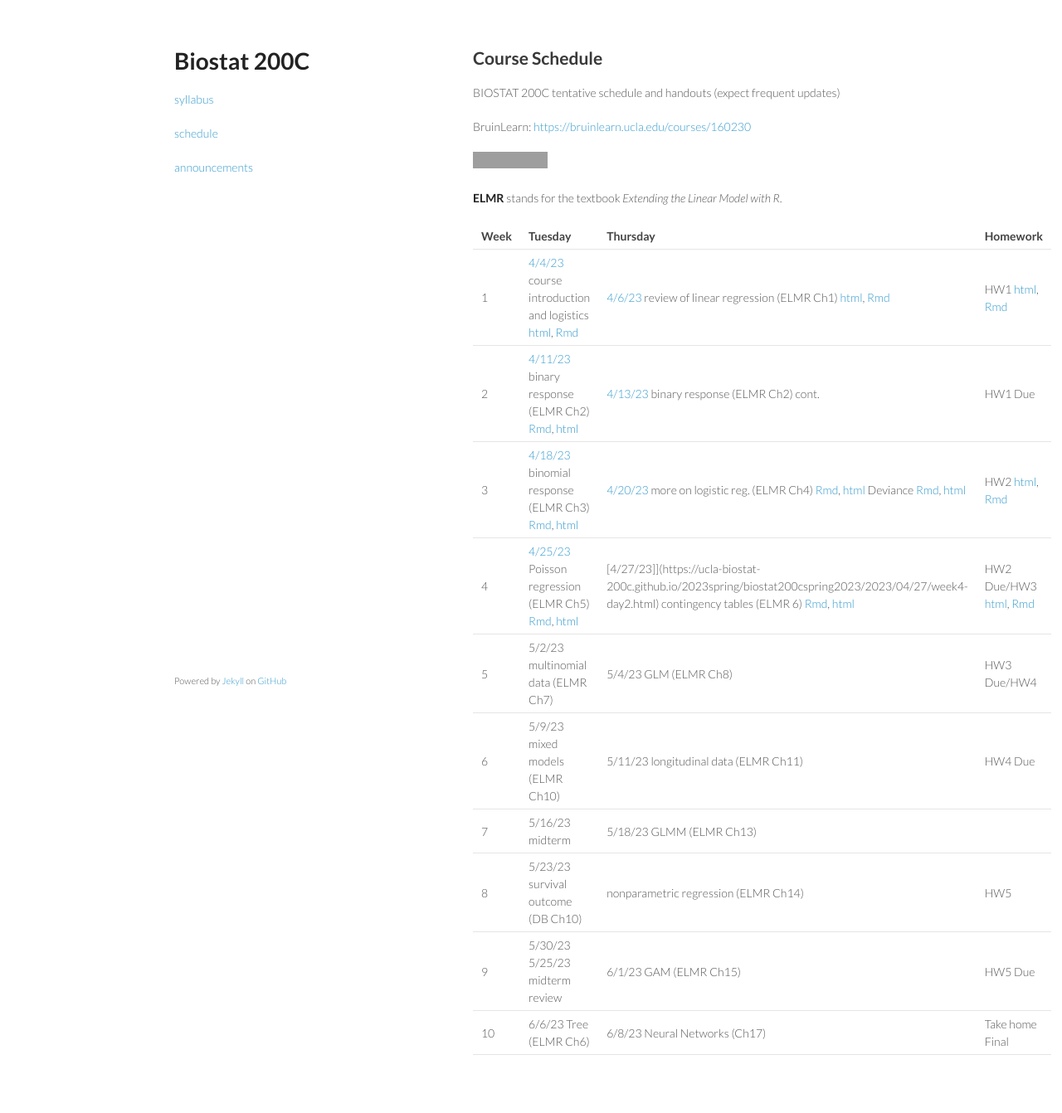
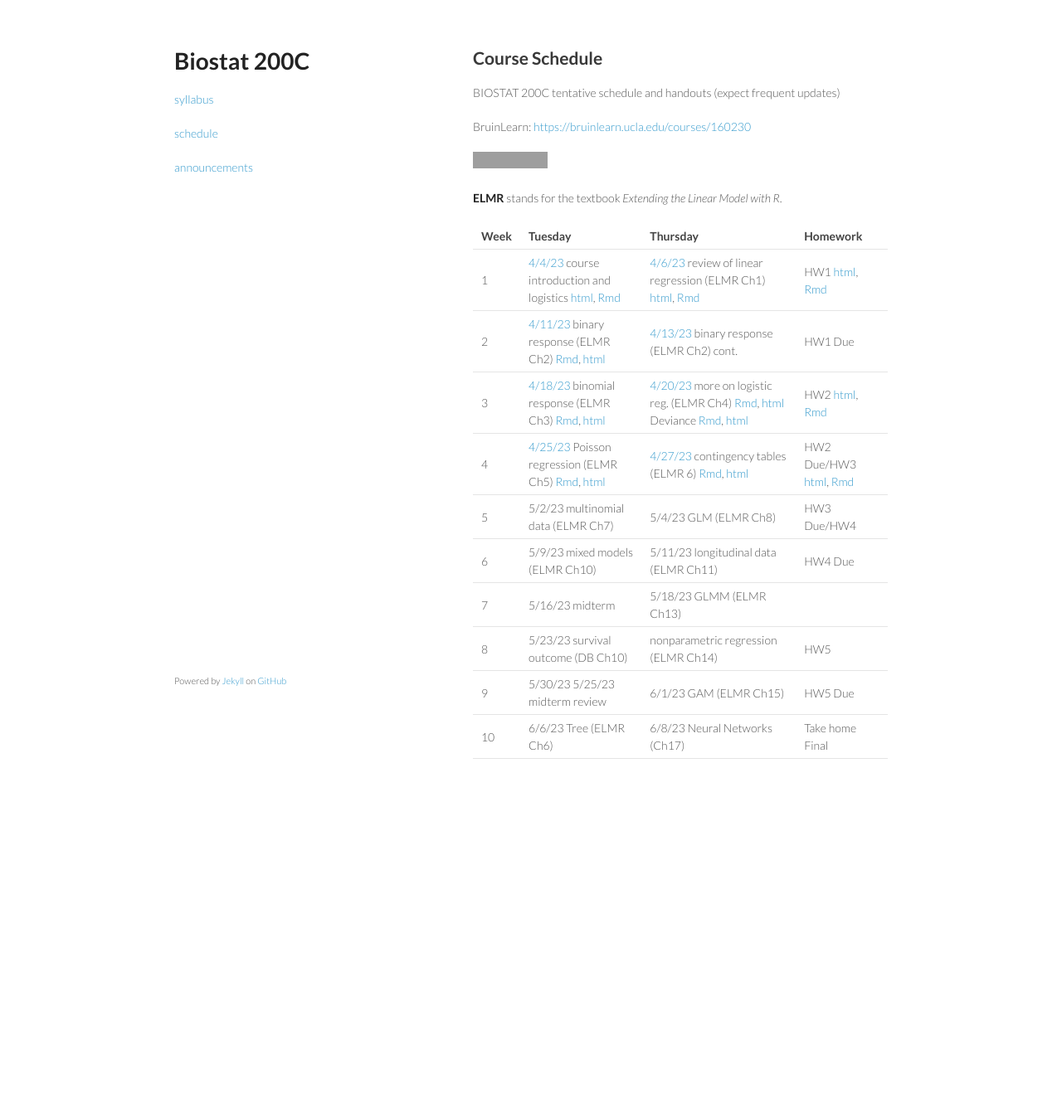
Before and after one commit to ucla-biostat-200c/2023spring, a Jekyll site: the page built from schedule/schedule.md, in a window 1280 px wide. Shown: the whole page at 83% size. Built offline with Jekyll 4.4.1, drawn with Linux system fonts in a browser that asks for light colours; after the commit the page ends 985 px from its top, so only the background shows below that; grey boxes are pictures that could not be loaded.

Commit message:
update ann

```diff
--- a/schedule/schedule.md
+++ b/schedule/schedule.md
@@ -18,7 +18,7 @@ BruinLearn: <https://bruinlearn.ucla.edu/courses/160230>
 | 1 |[4/4/23](https://ucla-biostat-200c.github.io/2023spring/biostat200cspring2023/2023/04/04/week1-day1.html) course introduction and logistics [html](../slides/01-intro/intro.html), [Rmd](https://raw.githubusercontent.com/ucla-biostat-200c/2023spring/master/slides/01-intro/intro.Rmd) | [4/6/23](https://ucla-biostat-200c.github.io/2023spring/biostat200cspring2023/2023/04/06/week1-day2.html) review of linear regression (ELMR Ch1) [html](../slides/02-lm/lm.html), [Rmd](https://raw.githubusercontent.com/ucla-biostat-200c/2023spring/master/slides/02-lm/lm.Rmd) | HW1 [html](../hw/hw1.html), [Rmd](https://raw.githubusercontent.com/ucla-biostat-200c/2023spring/master/hw/hw1.Rmd) |
 | 2 | [4/11/23](https://ucla-biostat-200c.github.io/2023spring/biostat200cspring2023/2023/04/11/week2-day1.html) binary response (ELMR Ch2) [Rmd](https://raw.githubusercontent.com/ucla-biostat-200c/2023spring/master/slides/03-binary/binary.Rmd), [html](../slides/03-binary/binary.html) | [4/13/23](https://ucla-biostat-200c.github.io/2023spring/biostat200cspring2023/2023/04/13/week2-day2.html) binary response (ELMR Ch2) cont.|HW1 Due |
 | 3 | [4/18/23](https://ucla-biostat-200c.github.io/2023spring/biostat200cspring2023/2023/04/18/week3-day1.html) binomial response (ELMR Ch3) [Rmd](https://raw.githubusercontent.com/ucla-biostat-200c/2023spring/master/slides/04-binomial/binomial.Rmd), [html](../slides/04-binomial/binomial.html)  | [4/20/23](https://ucla-biostat-200c.github.io/2023spring/biostat200cspring2023/2023/04/20/week3-day2.html)  more on logistic reg. (ELMR Ch4) [Rmd](https://raw.githubusercontent.com/ucla-biostat-200c/2023spring/master/slides/05-otherlogistic/otherlogistic.Rmd), [html](../slides/05-otherlogistic/otherlogistic.html) Deviance [Rmd](https://raw.githubusercontent.com/ucla-biostat-200c/2023spring/master/slides/review/deviance.Rmd), [html](../slides/review/deviance.html) |HW2 [html](../hw/hw2.html), [Rmd](https://raw.githubusercontent.com/ucla-biostat-200c/2023spring/master/hw/hw2.Rmd) |
-| 4 | [4/25/23](https://ucla-biostat-200c.github.io/2023spring/biostat200cspring2023/2023/04/25/week4-day1.html) Poisson regression (ELMR Ch5) [Rmd](https://raw.githubusercontent.com/ucla-biostat-200c/2023spring/master/slides/06-count/count.Rmd), [html](../slides/06-count/count.html)| [4/27/23]](https://ucla-biostat-200c.github.io/2023spring/biostat200cspring2023/2023/04/27/week4-day2.html)  contingency tables (ELMR 6) [Rmd](https://raw.githubusercontent.com/ucla-biostat-200c/2023spring/master/slides/07-ctable/ctable.Rmd), [html](../slides/07-ctable/ctable.html) | HW2 Due/HW3 [html](../hw/hw3.html), [Rmd](https://raw.githubusercontent.com/ucla-biostat-200c/2023spring/master/hw/hw3.Rmd)|
+| 4 | [4/25/23](https://ucla-biostat-200c.github.io/2023spring/biostat200cspring2023/2023/04/25/week4-day1.html) Poisson regression (ELMR Ch5) [Rmd](https://raw.githubusercontent.com/ucla-biostat-200c/2023spring/master/slides/06-count/count.Rmd), [html](../slides/06-count/count.html)| [4/27/23](https://ucla-biostat-200c.github.io/2023spring/biostat200cspring2023/2023/04/27/week4-day2.html)  contingency tables (ELMR 6) [Rmd](https://raw.githubusercontent.com/ucla-biostat-200c/2023spring/master/slides/07-ctable/ctable.Rmd), [html](../slides/07-ctable/ctable.html) | HW2 Due/HW3 [html](../hw/hw3.html), [Rmd](https://raw.githubusercontent.com/ucla-biostat-200c/2023spring/master/hw/hw3.Rmd)|
 | 5 | 5/2/23 multinomial data (ELMR Ch7)   | 5/4/23 GLM (ELMR Ch8)   | HW3 Due/HW4 |
 | 6 | 5/9/23  mixed models (ELMR Ch10)    | 5/11/23 longitudinal data (ELMR Ch11)   | HW4 Due |
 | 7 | 5/16/23 midterm     | 5/18/23  GLMM (ELMR Ch13)  |  |
```
Also changed, not shown: _posts/2023-04-27-week4-day2.md (added, +15 -0 lines).
